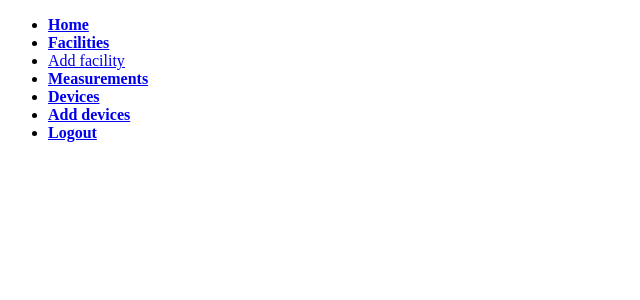
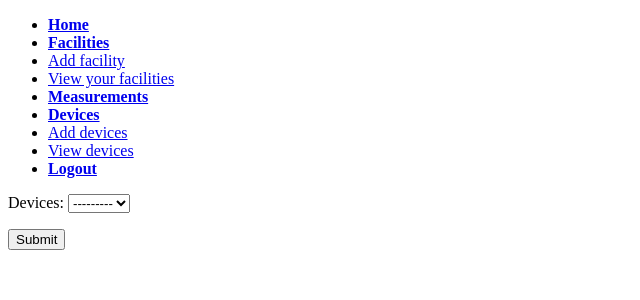
Before and after one commit to Boonstra/4.1WD-EnergySite, a Django app: page /devices/add/ in a window 1280 px wide. Shown: the top 300 px of the page, without its empty margins (0-640 px from the left). Run offline with Django 3.2, Linux system fonts and the light colour scheme; the visitor is signed in with stand-in values (Sample User, id 1); data comes from the database, SQL or seed files in the repository; data that the repository does not hold is empty.

Commit message:
Still can't add device to facility

```diff
--- a/devices/models.py
+++ b/devices/models.py
@@ -11,3 +11,6 @@
     category = models.ForeignKey(Category)
     brand = models.CharField(max_length=80)
     model = models.CharField(max_length=80)
+
+    def __unicode__(self):
+        return u'{0}'.format(self.model)
--- a/devices/templates/devices/add.html
+++ b/devices/templates/devices/add.html
@@ -1,5 +1,9 @@
 {% extends 'master.html' %}
 
 {% block content %}
+    <form method="post">{% csrf_token %}
+    </select>
 {{ form.as_p }}
+    <input type="submit" value="Submit">
+    </form>
 {% endblock %}
--- a/devices/urls.py
+++ b/devices/urls.py
@@ -6,5 +6,6 @@
     # url(r'^blog/', include('blog.urls')),
 
     url(r'^$', 'devices.views.index', name='index'),
-    url(r'^add/', 'devices.views.add', name='add')
+    url(r'^add/', 'devices.views.add', name='add'),
+    url(r'^view/', 'devices.views.view', name='view'),
 )
--- a/devices/views.py
+++ b/devices/views.py
@@ -1,22 +1,40 @@
 from django.shortcuts import render
-from django.contrib.auth.models import User
-from django.contrib.auth import authenticate
+from django import forms
 
 # Create your views here.
+from devices.models import Device
+from facilities.models import Facility
+
+
+class AddDeviceToFacilityForm(forms.Form):
+    devices = forms.ModelChoiceField(queryset=Device.objects.all())
+
 
 def index(request):
     context = {}
     return render(request, 'devices/index.html', context)
 
+
 def add(request):
-    user = authenticate(username='Erik', password='hahaha123')
-    if user is not None:
-        if user.is_active:
-            print("User is valid, active and authenticated")
-        else:
-            print("The password is valid, but the account has been disabled!")
-    else:
-        print("The username and password were incorrect")
+    if request.method == 'POST':
+        form = AddDeviceToFacilityForm(request.POST)
+        if form.is_valid():
+            device = form.cleaned_data['devices']
+            facility = Facility(id=request.user.facilities.all()[:1].get())
+            device = Device(id=device.id)
+            print(device.id)
+            device.facilities.add(facility)
 
-    context = {}
+    all_devices = Device.objects.all()
+    user_devices = request.user.facilities.all()
+
+    form = AddDeviceToFacilityForm
+
+    context = {'devices': all_devices, 'facilities': user_devices, 'form': form}
     return render(request, 'devices/add.html', context)
+
+
+def view(request):
+    user_facilities = request.user.facilities.all()
+    user_facilities_devices = user_facilities.devices.all()
+    return render(request, 'view.html', {'devices': user_facilities_devices})
--- a/facilities/urls.py
+++ b/facilities/urls.py
@@ -7,6 +7,7 @@
 
     url(r'^$', 'facilities.views.index', name='index'),
     url(r'^add/', 'facilities.views.add', name='add'),
+    url(r'^view/', 'facilities.views.view', name='view'),
     url(r'^register/', 'facilities.views.register', name='register'),
     url(r'^login/', 'facilities.views.login', name='login'),
     url(r'^logout/', 'facilities.views.logout', name='logout'),
--- a/facilities/views.py
+++ b/facilities/views.py
@@ -55,6 +55,10 @@
     }
     return render(request, 'facilities/add.html', context)
 
+def view(request):
+    user_facilities = request.user.facilities.all()
+    return render(request, 'facilities/view.html', {'facilities': user_facilities})
+
 def login(request):
     if request.method == 'POST':
         form = LoginForm(request.POST)
--- a/templates/master.html
+++ b/templates/master.html
@@ -11,9 +11,11 @@
     {% if user.is_authenticated %}
     <li><a href="{% url 'facilities.views.index' %}"><b>Facilities</b></a></li>
     <li><a href="{% url 'facilities.views.add' %}">Add facility</a></li>
+    <li><a href="{% url 'facilities.views.view' %}">View your facilities</a></li>
     <li><a href="{% url 'measurements.views.index' %}"><b>Measurements</b></a></li>
     <li><a href="{% url 'devices.views.index' %}"><b>Devices</b></a></li>
-    <li><a href="{% url 'devices.views.add' %}"><b>Add devices</b></a></li>
+    <li><a href="{% url 'devices.views.add' %}">Add devices</a></li>
+    <li><a href="{% url 'devices.views.view' %}">View devices</a></li>
     <li><a href="{% url 'facilities.views.logout' %}"><b>Logout</b></a></li>
     {% endif %}
 </ul>
```
Also changed, not shown: devices/templates/devices/view.html (added, +8 -0 lines), facilities/templates/facilities/view.html (added, +24 -0 lines).
